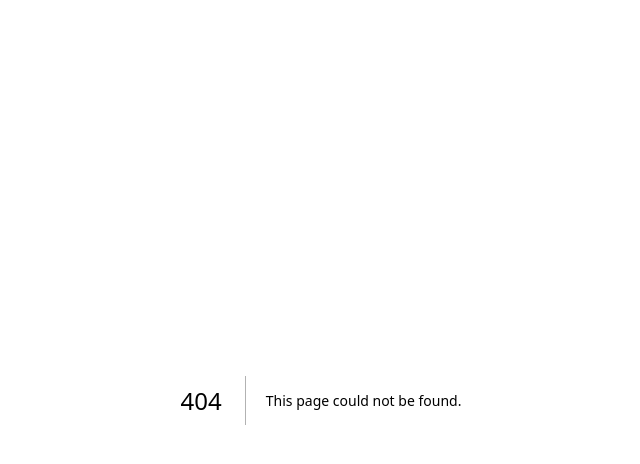
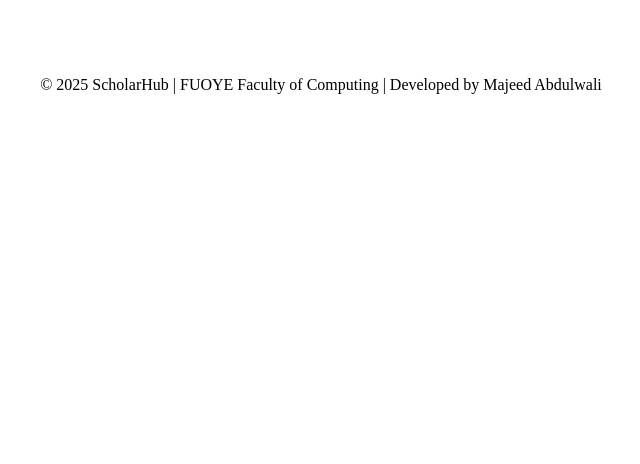
Before and after one commit to maskedwolf-01/scholarhub, a Next.js app: page /Footer in a window 1280 px wide. Before the commit this address had no page. Shown: the top 464 px of the page, without its empty margins (319-959 px from the left). Built offline with nearby package versions, Linux system fonts and the light colour scheme.

Commit message:
Add Footer component with copyright information

```diff
--- /dev/null
+++ b/pages/Footer.tsx
@@ -0,0 +1,7 @@
+export default function Footer() {
+  return (
+    <footer style={{ padding: '10px', textAlign: 'center', marginTop: '50px' }}>
+      <p>© 2025 ScholarHub | FUOYE Faculty of Computing | Developed by Majeed Abdulwali</p>
+    </footer>
+  );
+}
```
